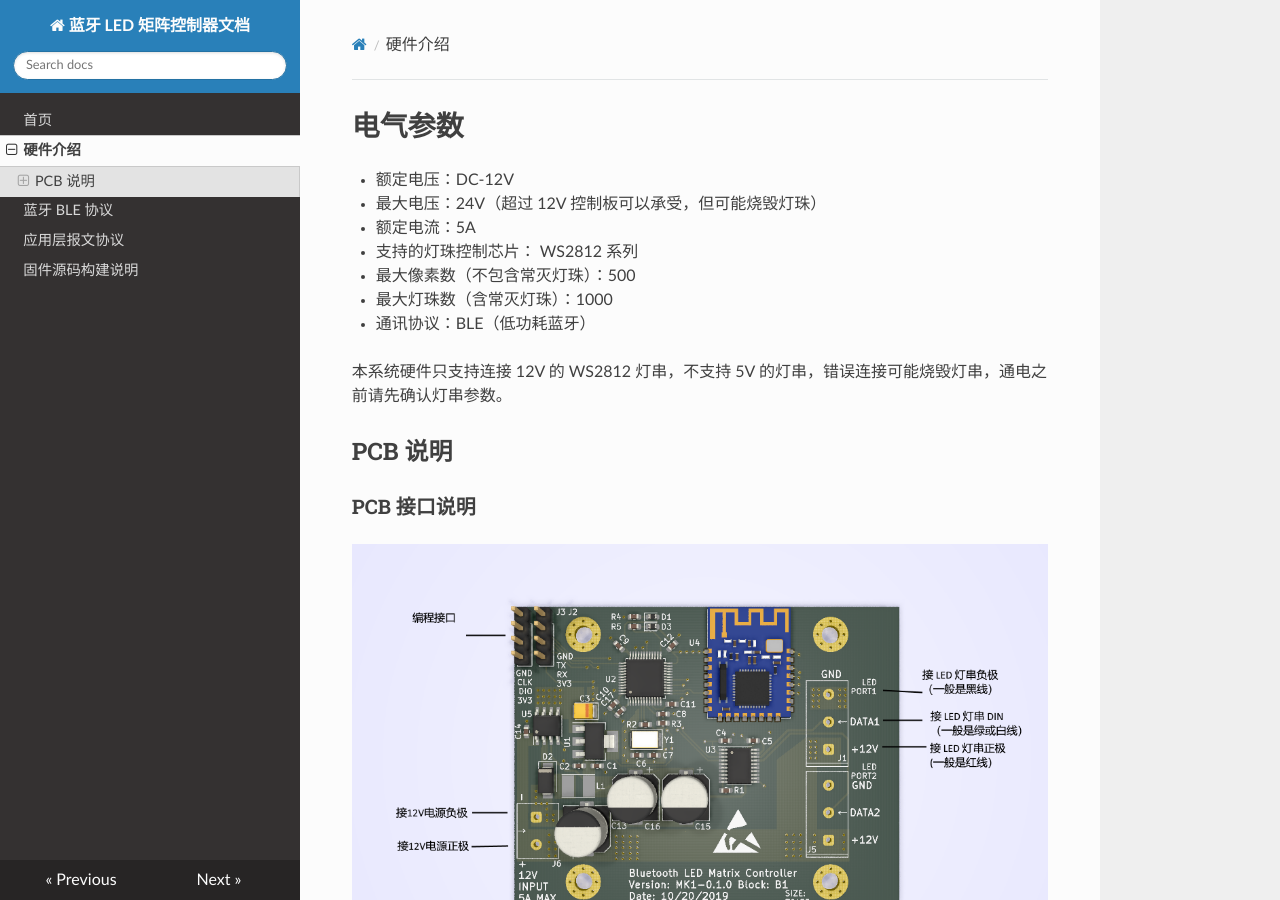
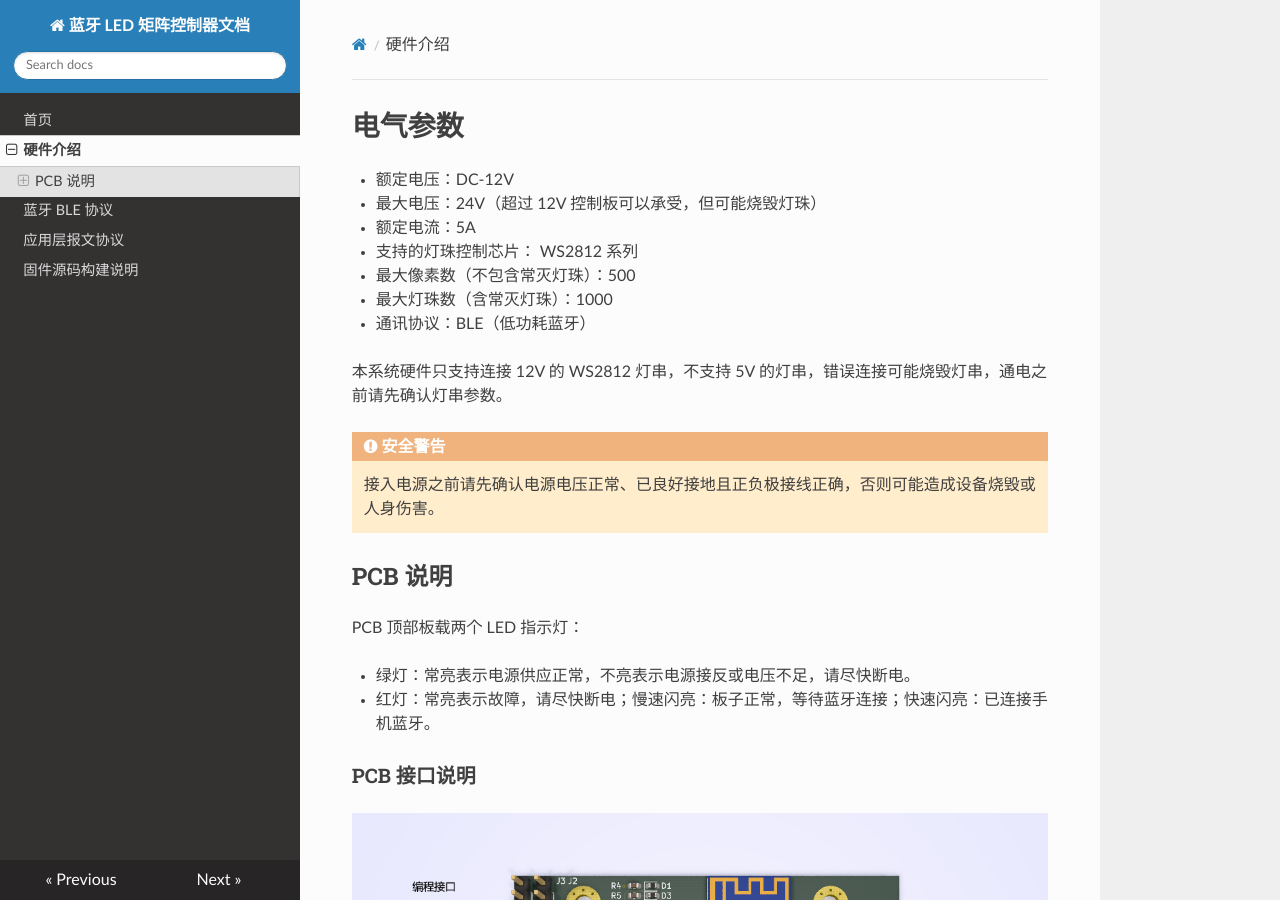
Before and after one commit to oldrev/led-matrix, an MkDocs documentation site: the page built from docs/hardware.md, in a window 1280 px wide and 900 px high. Built offline with MkDocs 1.6.1, drawn with Linux system fonts in a browser that asks for light colours; nearby versions of some CDN libraries.

Commit message:
完善文档

```diff
--- a/docs/hardware.md
+++ b/docs/hardware.md
@@ -10,7 +10,16 @@
 
 本系统硬件只支持连接 12V 的 WS2812 灯串，不支持 5V 的灯串，错误连接可能烧毁灯串，通电之前请先确认灯串参数。
 
+!!! warning "安全警告"
+
+    接入电源之前请先确认电源电压正常、已良好接地且正负极接线正确，否则可能造成设备烧毁或人身伤害。
+
 ## PCB 说明
+
+PCB 顶部板载两个 LED 指示灯：
+
+* 绿灯：常亮表示电源供应正常，不亮表示电源接反或电压不足，请尽快断电。
+* 红灯：常亮表示故障，请尽快断电；慢速闪亮：板子正常，等待蓝牙连接；快速闪亮：已连接手机蓝牙。
 
 ### PCB 接口说明
 
```
